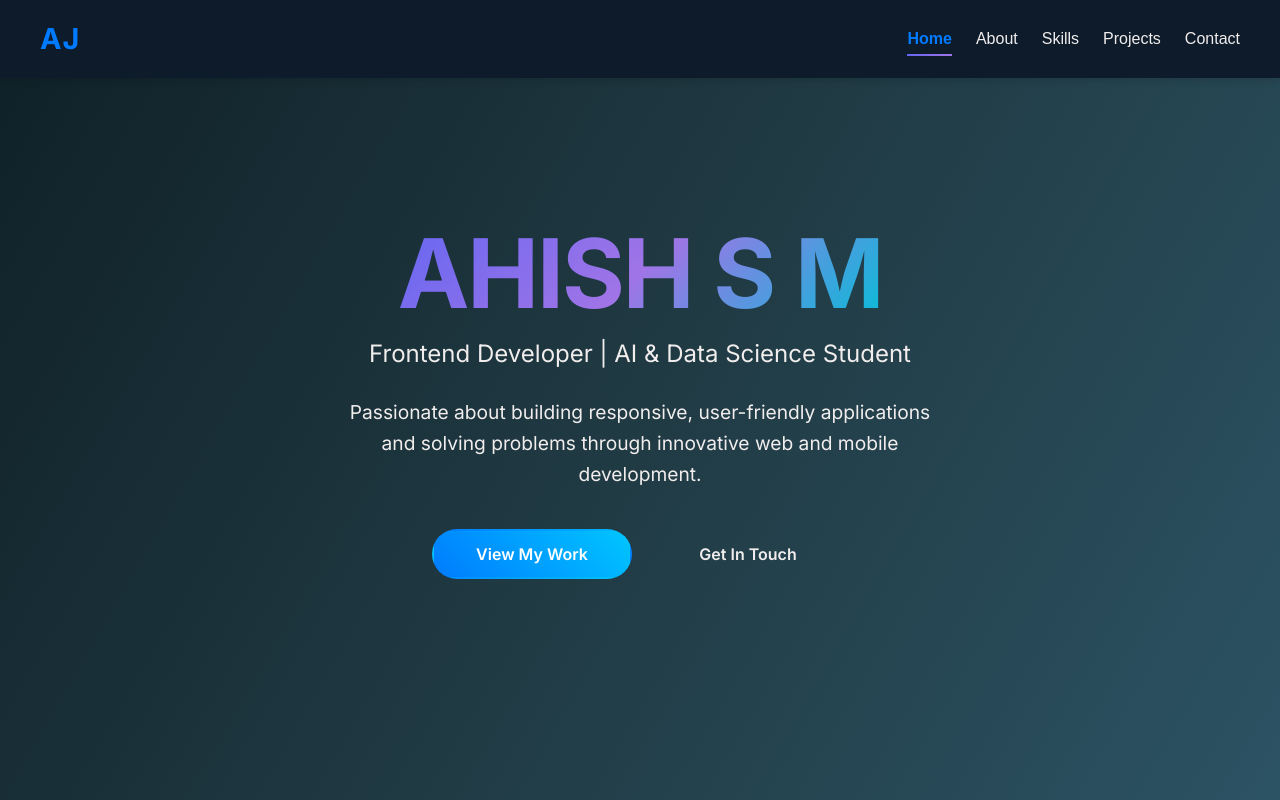
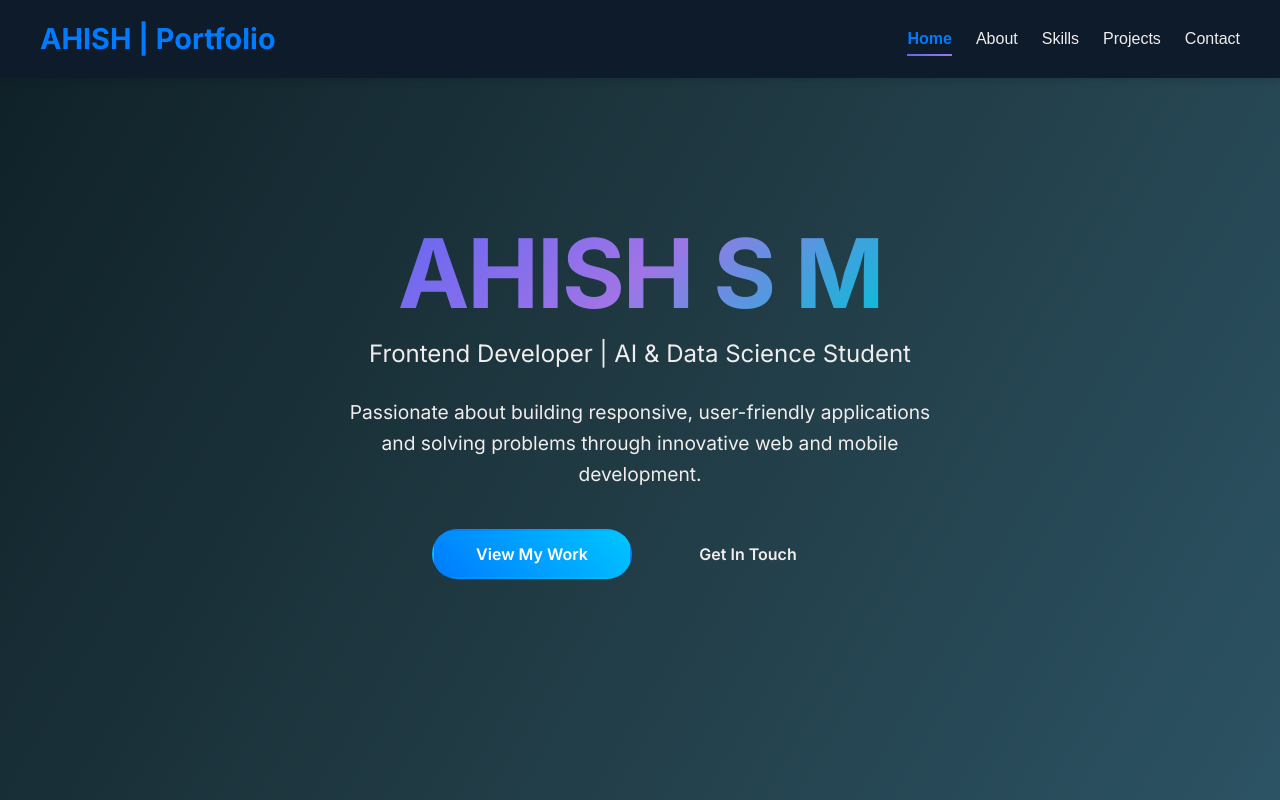
Before and after one commit to AHISH2006/FUTURE_FS_01, a React (Vite) app: page / in a window 1280 px wide. Shown: the top 800 px of the page. Built offline with nearby package versions, Linux system fonts and the light colour scheme.

Commit message:
third comit

```diff
--- a/index.html
+++ b/index.html
@@ -3,10 +3,11 @@
   <head>
     <meta charset="UTF-8" />
     <meta name="viewport" content="width=device-width, initial-scale=1.0, maximum-scale=1" />
-    <title>AHISH S M - Portfolio</title>
+   <title>Ahish S M | Frontend Developer & AI Student Portfolio</title>
     <meta name="description" content="Creative Developer & Designer specializing in web development and innovative digital solutions. Computer science student crafting meaningful user experiences.">
     <link href="https://fonts.googleapis.com/css2?family=Inter:wght@300;400;500;600;700&display=swap" rel="stylesheet">
     <link rel="stylesheet" href="https://cdnjs.cloudflare.com/ajax/libs/font-awesome/6.4.0/css/all.min.css">
+    <link rel=icon href="./src/assets/logo.png  " type="image/x-icon" />
   </head>
   <body>
     <div id="root"></div>
--- a/src/components/About.jsx
+++ b/src/components/About.jsx
@@ -1,5 +1,6 @@
 import { motion } from 'framer-motion';
 import '../styles/About.css';
+import anuImg from '../assets/ME.png';
 
 export default function About() {
   return (
@@ -38,7 +39,7 @@ export default function About() {
             viewport={{ once: true }}
           >
             <img
-              src="https://images.unsplash.com/photo-1507003211169-0a1dd7228f2d?auto=format&fit=crop&w=800&h=800"
+              src= {anuImg}
               alt="Anu Ahish - Profile"
               className="about-image"
             />
--- a/src/components/Navigation.jsx
+++ b/src/components/Navigation.jsx
@@ -2,6 +2,7 @@ import { useState, useEffect } from 'react';
 import { motion, AnimatePresence } from 'framer-motion';
 import { useIsMobile } from '../hooks/use-mobile';
 import '../styles/Navigation.css';
+
 
 export default function Navigation() {
   const [isOpen, setIsOpen] = useState(false);
@@ -60,7 +61,7 @@ export default function Navigation() {
   className="navbar"
 >
         <div className="nav-container">
-          <div className="nav-logo">AJ</div>
+          <div className="nav-logo">AHISH | Portfolio</div>
 
           {/* Desktop Navigation */}
           <div className="nav-links-desktop">
--- a/src/styles/About.css
+++ b/src/styles/About.css
@@ -58,6 +58,7 @@
   box-shadow: 0 10px 30px rgba(0, 0, 0, 0.2);
   transition: transform 0.3s ease;
   max-width: 100%;
+
 }
 
 .about-image:hover {
--- a/src/styles/Navigation.css
+++ b/src/styles/Navigation.css
@@ -54,7 +54,7 @@ transform: translateY(-100%);
   color: var(--primary-color);
   text-decoration: none;
   cursor: pointer;
-  letter-spacing: 1px;
+margin-right: 10rem;
 }
 
 .nav-links-desktop {
```
Also changed, not shown: src/assets/logo.png (added), 1 other file (tests, documents, lock files or other folders).
